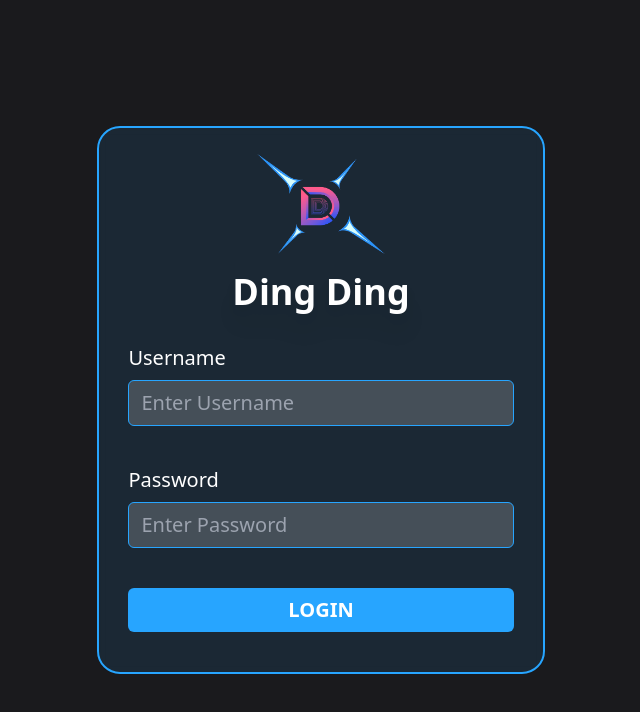
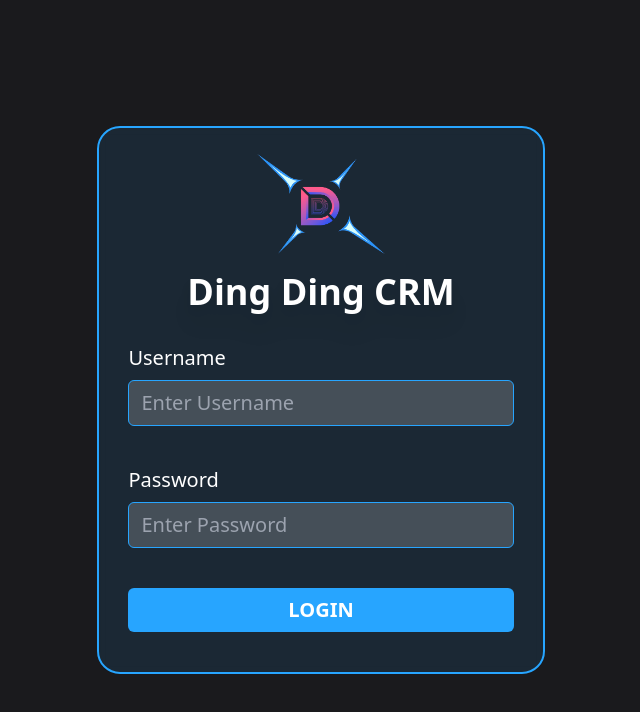
Before and after one commit to Prathm0025/ding-ding-crm-nextjs, a Next.js app: page /login in a window 1280 px wide. Shown: the top 712 px of the page, without its empty margins (319-959 px from the left). Built offline with nearby package versions, Linux system fonts and the light colour scheme; no server answers.

Commit message:
adding Crm in login page

```diff
--- a/src/app/login/page.tsx
+++ b/src/app/login/page.tsx
@@ -60,7 +60,7 @@ const Login = () => {
                         <div>
                             <Image src="/assets/images/logo.png" alt="logo" width={600} height={600} quality={100} className="w-[30%] mx-auto" />
                             <h1 className="text-center font-semibold leading-none text-3xl lg:text-4xl text-[#fff] drop-shadow-xl">
-                                Ding Ding
+                                Ding Ding CRM
                             </h1>
                         </div>
                         <form
```
